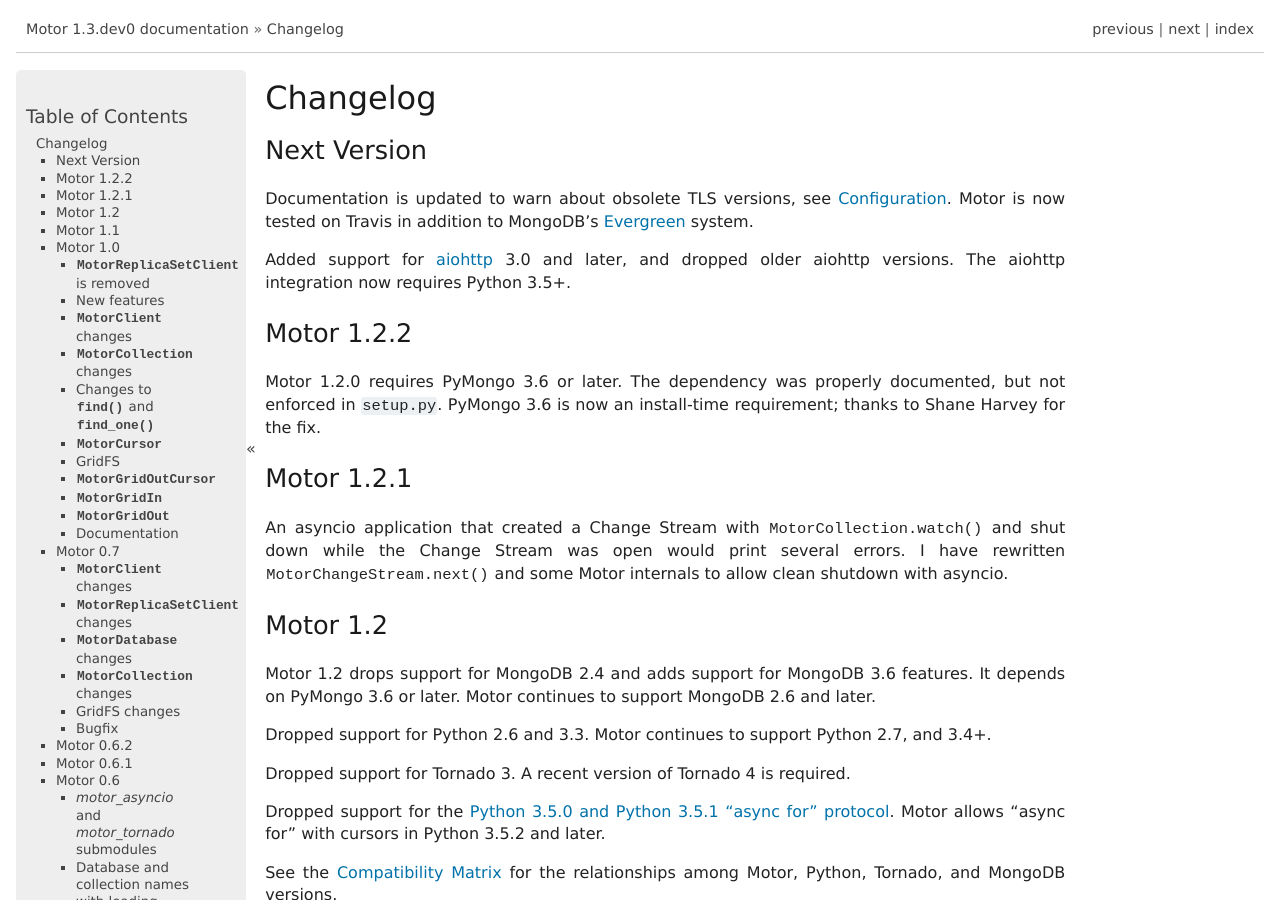
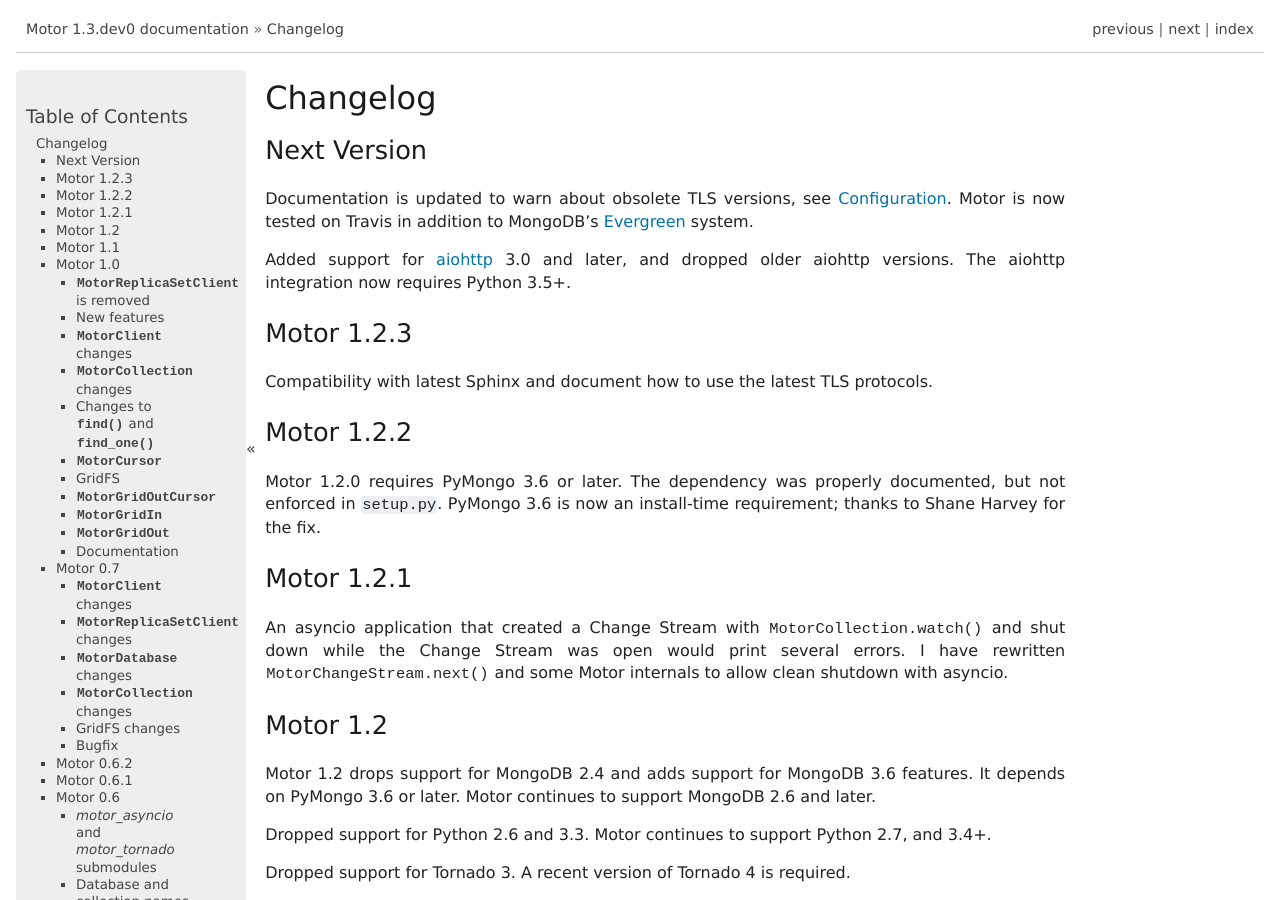
Before and after one commit to mongodb/motor, a Sphinx documentation site: the page built from doc/changelog.rst, in a window 1280 px wide and 900 px high. Built offline with Sphinx 7.4.7, drawn with Linux system fonts in a browser that asks for light colours; pages that are not in the unit, such as notebooks, are missing from menus; the version number is read from the project's files by our own code.

Commit message:
Changelog for 1.2.3

```diff
--- a/doc/changelog.rst
+++ b/doc/changelog.rst
@@ -12,6 +12,12 @@
 
 Added support for `aiohttp`_ 3.0 and later, and dropped older aiohttp versions.
 The aiohttp integration now requires Python 3.5+.
+
+Motor 1.2.3
+-----------
+
+Compatibility with latest Sphinx and document how to use the latest TLS
+protocols.
 
 Motor 1.2.2
 -----------
```
